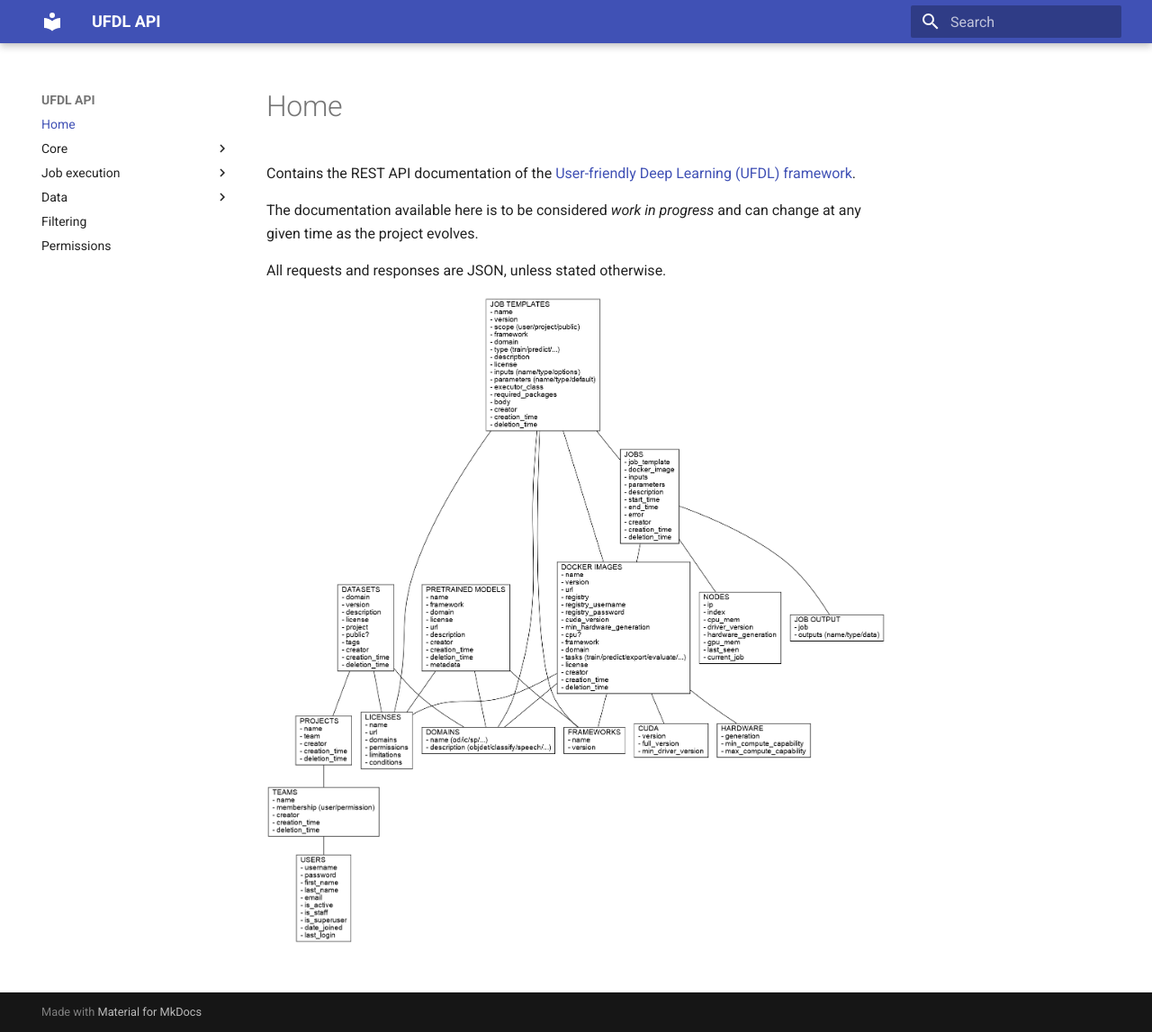
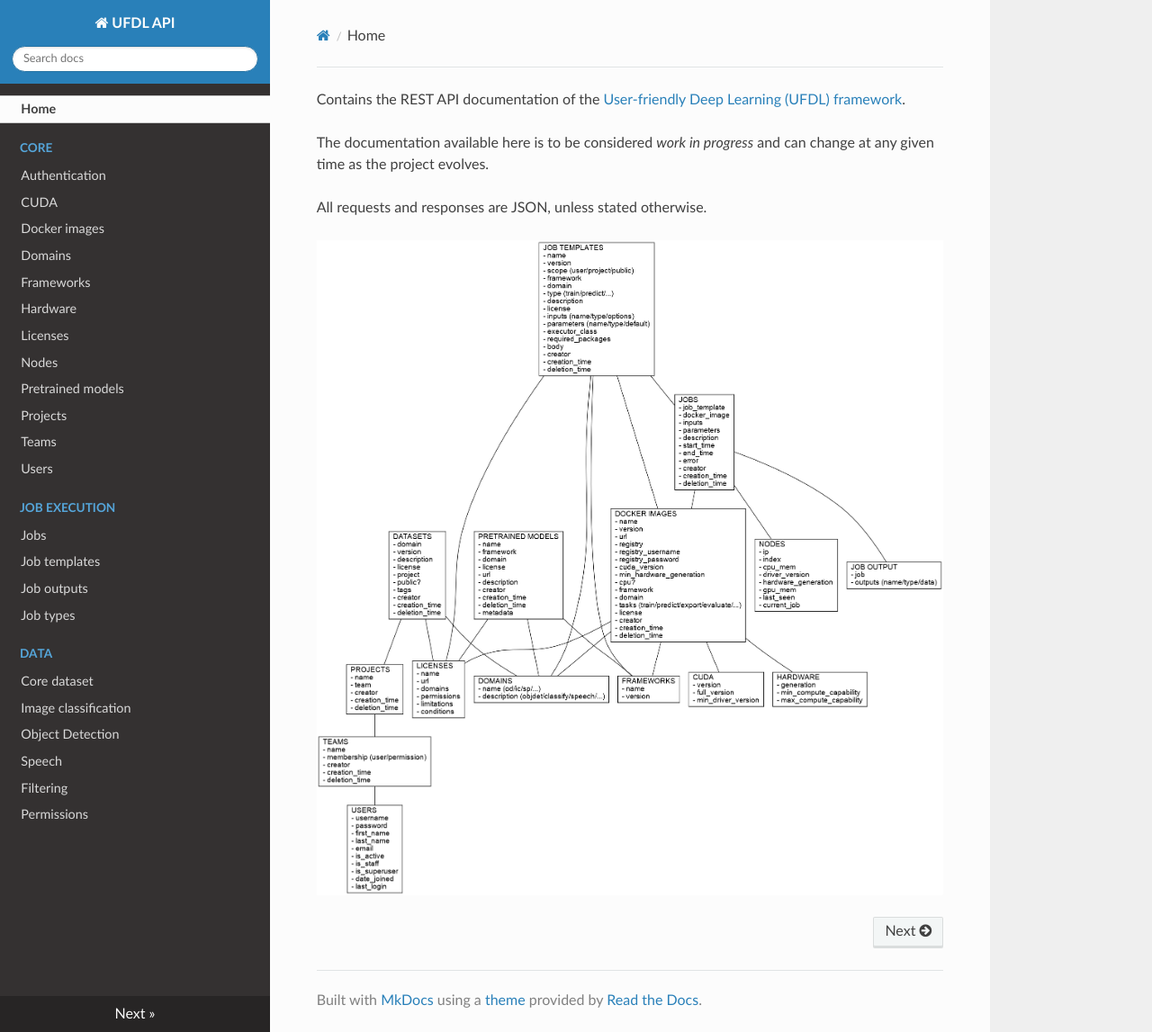
Before and after one commit to waikato-ufdl/ufdl-api, an MkDocs documentation site: the page built from docs/index.md, in a window 1280 px wide and 1147 px high. Shown: the whole window at 90% size. Built offline with MkDocs 1.6.1, drawn with Linux system fonts in a browser that asks for light colours; nearby versions of some CDN libraries.

Commit message:
switched back to readthedocs theme to make TOC work with mkdocs==1.0.4

```diff
--- a/mkdocs.yml
+++ b/mkdocs.yml
@@ -2,10 +2,10 @@ site_name: UFDL API
 site_url: https://github.com/waikato-datamining/ufdl-api
 site_description: API documentation for the user-friendly deep-learning (UFDL) framework.
 theme:
-    name: material
+    name: readthedocs
 markdown_extensions:
-  - toc:
-      toc_depth: 3
+    - toc:
+        baselevel: 3
 nav:
   - 'Home': index.md
   - 'Core':
```
Also changed, not shown: README.md (+2 -2 lines).
